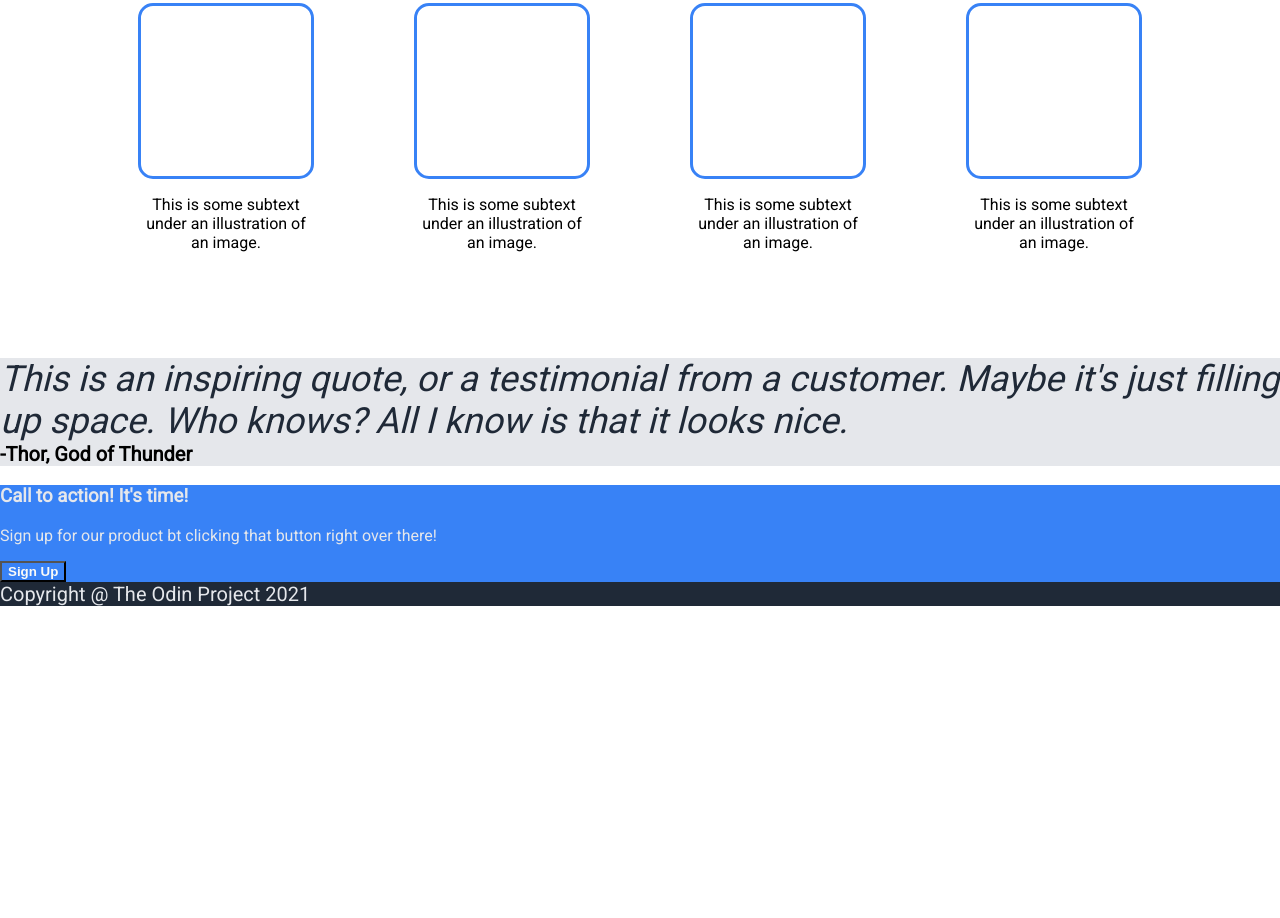
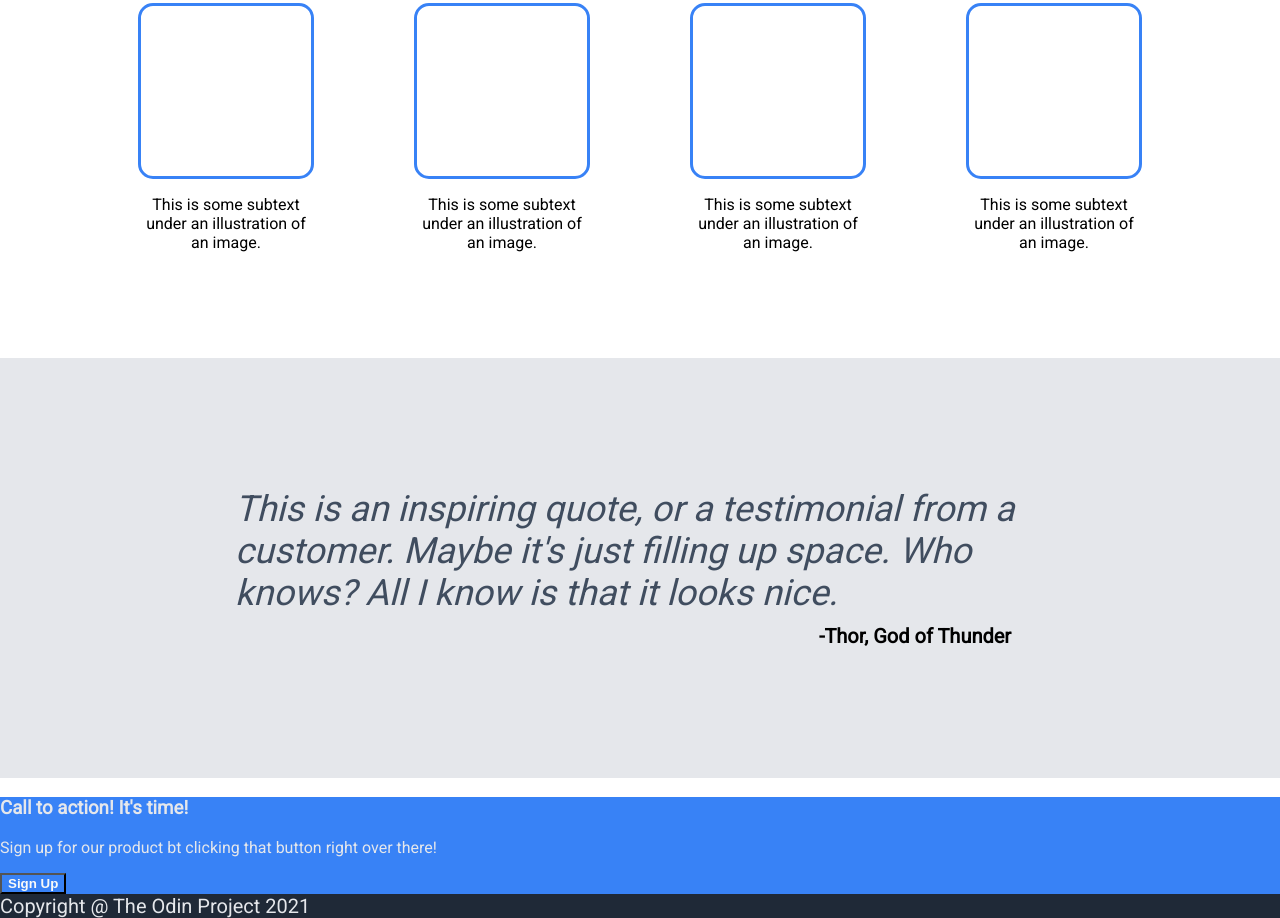
Before and after one commit to Morgue203/odin-landing-page, a plain HTML site: page index.html in a window 1280 px wide. Shown: the part 776-1694 px from the top of the page. Before the commit the page ends 1382 px from the top, so only its background shows below. Drawn offline with Linux system fonts and the light colour scheme.

Commit message:
quote section css
finished editing css for the quote section, quote author is a little bit adaptive

```diff
--- a/style.css
+++ b/style.css
@@ -61,7 +61,7 @@ button {
 .quote-text {
     font-size: 36px;
     font-style: italic;
-    color: #1f2937;
+    color: #404d5f;
 }
 
 .quote-author {
@@ -161,3 +161,20 @@ ul {
     text-align: center;
     text-wrap: wrap;
 }
+
+.quote-section {
+    display: flex;
+    flex-direction: column;
+    align-items: center;
+    justify-content: center;
+    padding: 130px 0px;
+    gap: 10px;
+}
+
+.quote-text {
+    width: 810px;
+}
+
+.quote-author {
+    margin-left: 550px;
+}
```
